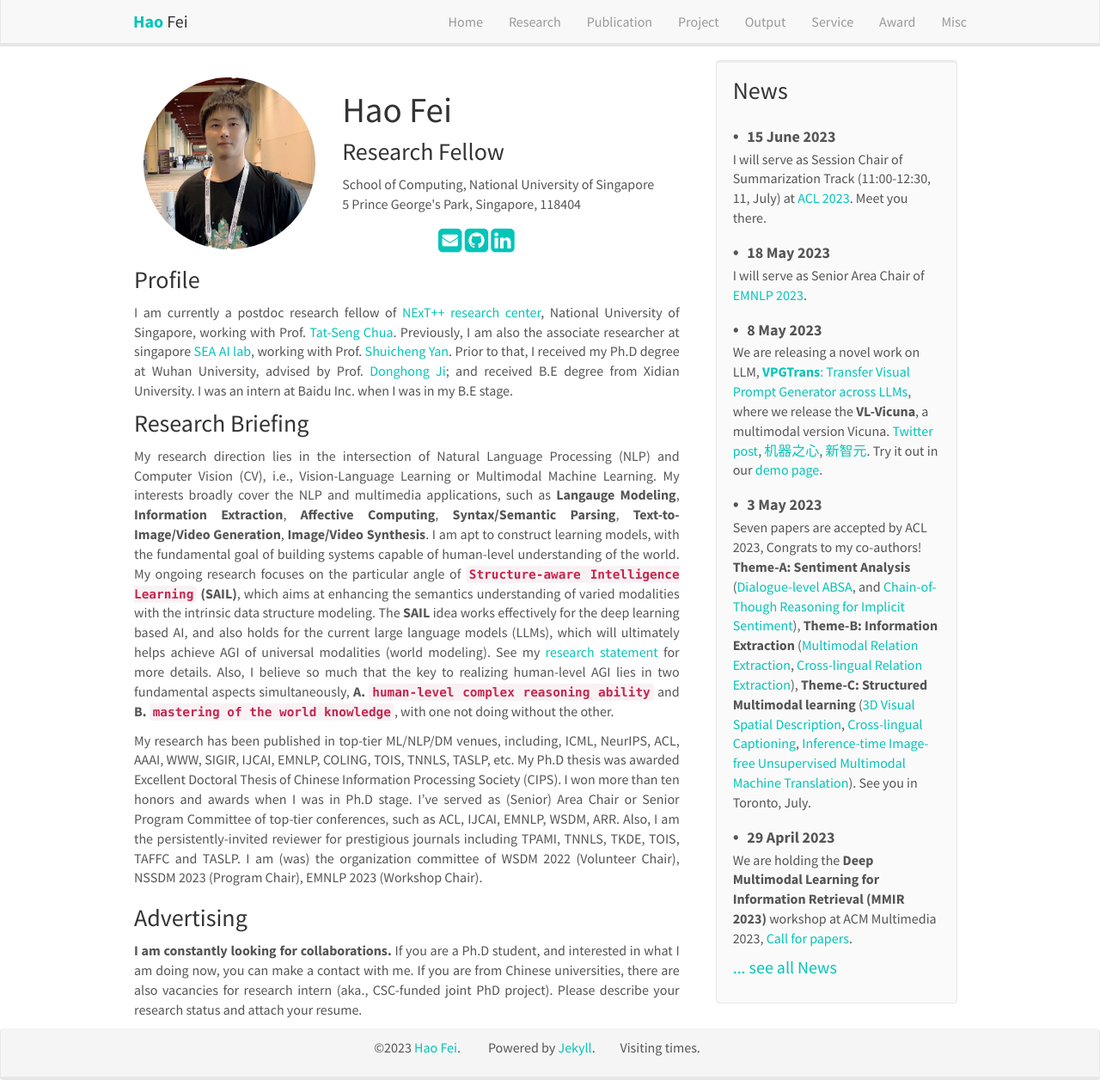
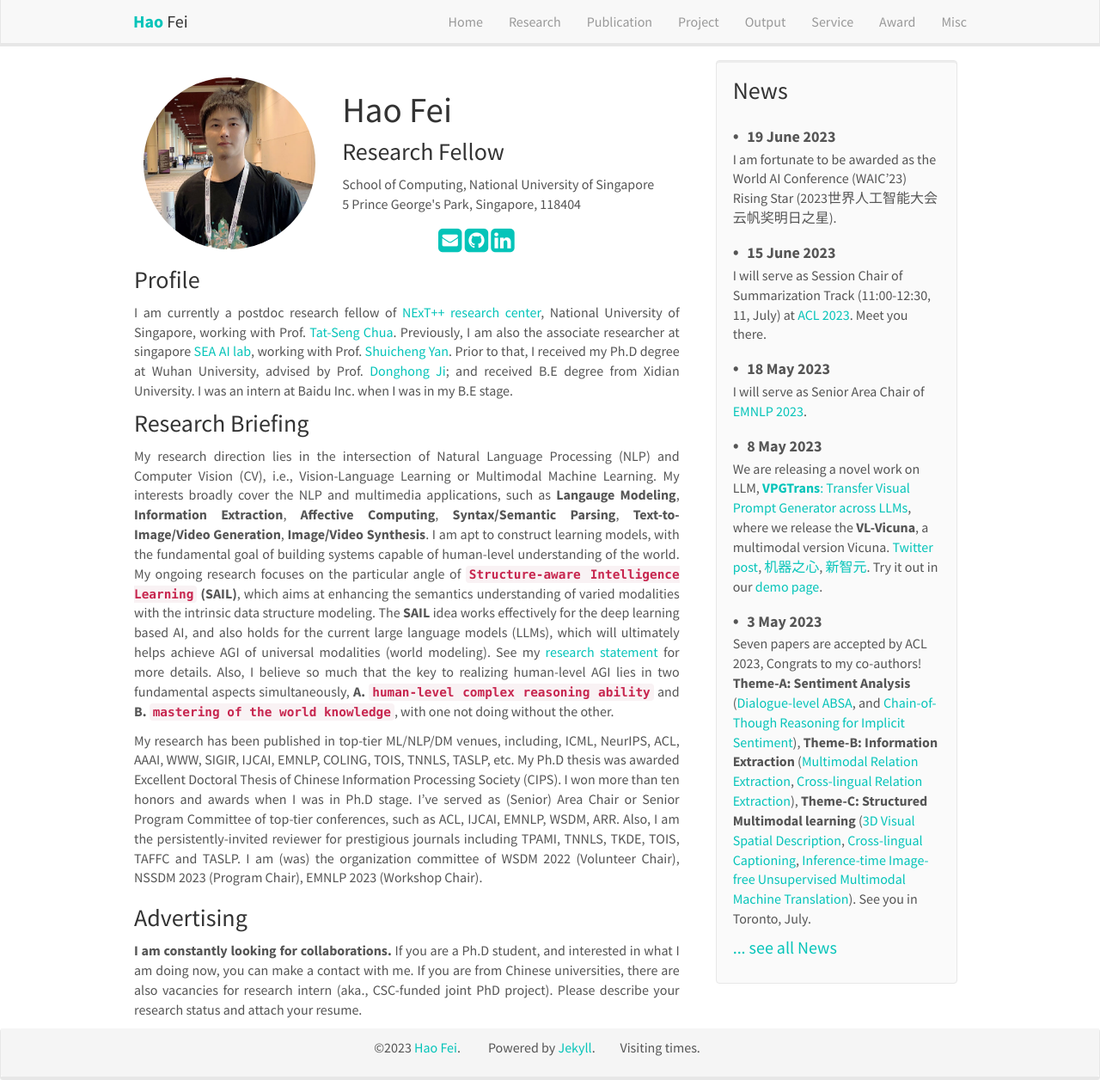
Before and after one commit to scofield7419/scofield7419.github.io, a Jekyll site: the page built from _pages/home.md, in a window 1280 px wide and 1256 px high. Shown: the whole window at 86% size. Built offline with Jekyll 4.4.1, drawn with Linux system fonts in a browser that asks for light colours; nearby versions of some CDN libraries; comment, search, counter and statistics services are not loaded; a style sheet for code colours, icons or effects is not loaded.

Commit message:
Update news.yml

```diff
--- a/_data/news.yml
+++ b/_data/news.yml
@@ -1,3 +1,6 @@
+- date: 19 June 2023
+  headline: "I am fortunate to be awarded as the World AI Conference (WAIC'23) Rising Star (2023世界人工智能大会云帆奖明日之星)."
+
 - date: 15 June 2023
   headline: "I will serve as Session Chair of Summarization Track (11:00-12:30, 11, July) at [ACL 2023](https://2023.aclweb.org/program/). Meet you there."
 
```
